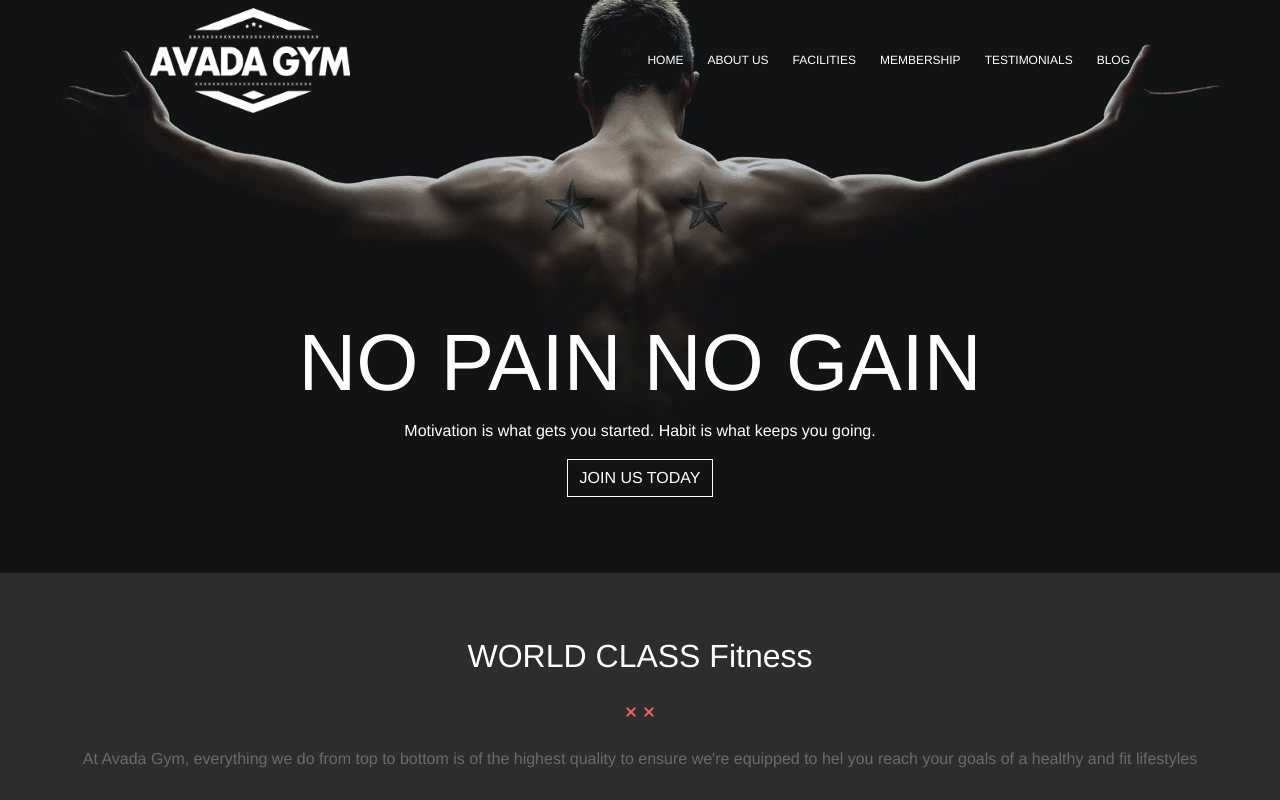
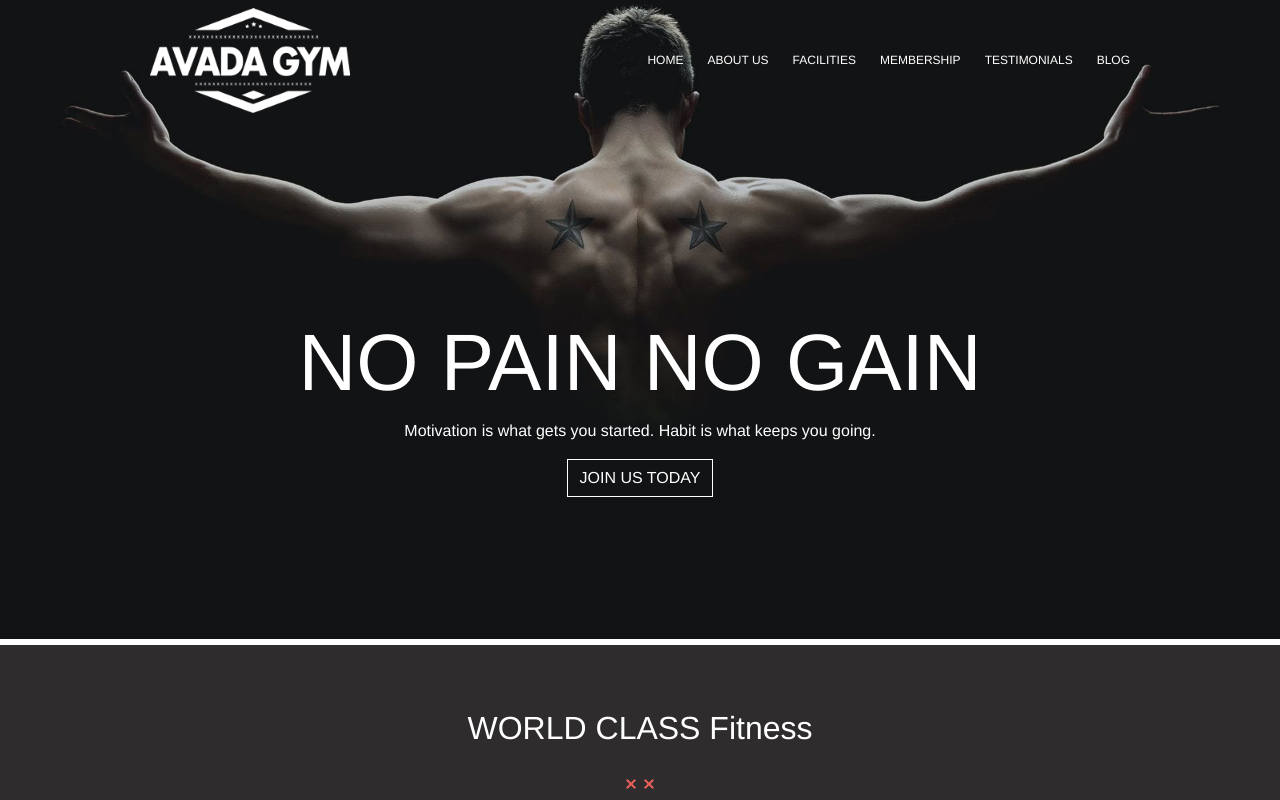
Before and after one commit to grada92/proj-html-vuejs, a Vue app: page / in a window 1280 px wide. Shown: the top 800 px of the page. Built offline with nearby package versions, Linux system fonts and the light colour scheme.

Commit message:
Details Header Component

```diff
--- a/src/components/HeaderComponent.vue
+++ b/src/components/HeaderComponent.vue
@@ -1,7 +1,7 @@
 <template>
-    <div class="box" >
+    <div class="box pb-4" >
 
-        <div class="d-flex container justify-content-between py-2 pb-5" >
+        <div class="d-flex box-navbar justify-content-between py-2 pb-5" >
 
             <div class="logo-header" >
                 <img src="@/assets/images/gym_logo_1x.png" alt="logo">
@@ -55,7 +55,7 @@ props : {
 </script>
 
 <style lang="scss" scoped>
-.container {
+.box-navbar{
     max-width: 100%;
     margin: 0 auto;
     padding: 50px 150px;
@@ -82,8 +82,7 @@ a {
     width: 100%;
     position: absolute;
     z-index: -1;
-    top: -100px;
-    background-size: cover;
+    top: -80px;
 }
 .title {
     color:white ;
```
